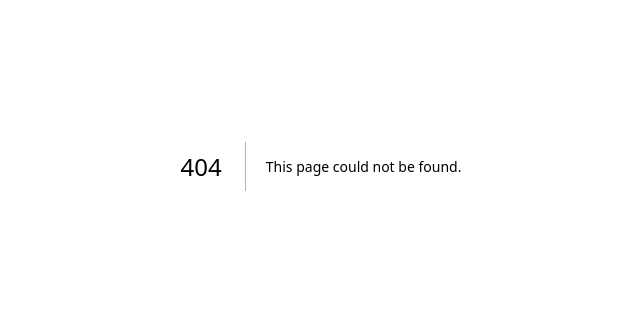
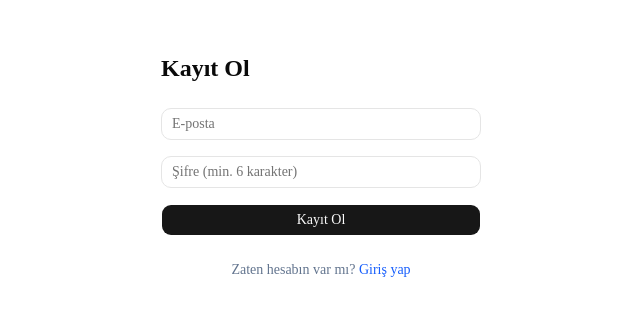
Before and after one commit to burakertann/taskflow, a Next.js app: page /signup in a window 1280 px wide. Before the commit this address had no page. Shown: the part 234-550 px from the top of the page, without its empty margins (319-959 px from the left). Built offline with nearby package versions, Linux system fonts and the light colour scheme.

Commit message:
feat(auth): implement login/signup flow and protected dashboard

```diff
--- /dev/null
+++ b/src/app/(auth)/login/page.tsx
@@ -0,0 +1,68 @@
+'use client'
+
+import { useState } from 'react'
+import { useRouter } from 'next/navigation'
+import Link from 'next/link'
+import { toast } from 'sonner'
+import { createClient } from '@/lib/supabase/client'
+import { Button } from '@/components/ui/button'
+import { Input } from '@/components/ui/input'
+
+export default function LoginPage() {
+  const router = useRouter()
+  const [email, setEmail] = useState('')
+  const [password, setPassword] = useState('')
+  const [loading, setLoading] = useState(false)
+
+  async function handleSubmit(e: React.SubmitEvent) {
+    e.preventDefault()
+    setLoading(true)
+
+    const supabase = createClient()
+    const { error } = await supabase.auth.signInWithPassword({ email, password })
+
+    if (error) {
+      toast.error(error.message)
+      setLoading(false)
+      return
+    }
+
+    router.push('/dashboard')
+    router.refresh()
+  }
+
+  return (
+    <div className="min-h-screen flex items-center justify-center">
+      <div className="w-full max-w-sm space-y-6 p-8">
+        <h1 className="text-2xl font-bold">Giriş Yap</h1>
+
+        <form onSubmit={handleSubmit} className="space-y-4">
+          <Input
+            type="email"
+            placeholder="E-posta"
+            value={email}
+            onChange={(e) => setEmail(e.target.value)}
+            required
+          />
+          <Input
+            type="password"
+            placeholder="Şifre"
+            value={password}
+            onChange={(e) => setPassword(e.target.value)}
+            required
+          />
+          <Button type="submit" className="w-full" disabled={loading}>
+            {loading ? 'Giriş yapılıyor...' : 'Giriş Yap'}
+          </Button>
+        </form>
+
+        <p className="text-sm text-center text-slate-500">
+          Hesabın yok mu?{' '}
+          <Link href="/signup" className="text-blue-600 hover:underline">
+            Kayıt ol
+          </Link>
+        </p>
+      </div>
+    </div>
+  )
+}
--- /dev/null
+++ b/src/app/(auth)/signup/page.tsx
@@ -0,0 +1,69 @@
+'use client'
+
+import { useState } from 'react'
+import { useRouter } from 'next/navigation'
+import Link from 'next/link'
+import { toast } from 'sonner'
+import { createClient } from '@/lib/supabase/client'
+import { Button } from '@/components/ui/button'
+import { Input } from '@/components/ui/input'
+
+export default function SignupPage() {
+  const router = useRouter()
+  const [email, setEmail] = useState('')
+  const [password, setPassword] = useState('')
+  const [loading, setLoading] = useState(false)
+
+  async function handleSubmit(e: React.SubmitEvent) {
+    e.preventDefault()
+    setLoading(true)
+
+    const supabase = createClient()
+    const { error } = await supabase.auth.signUp({ email, password })
+
+    if (error) {
+      toast.error(error.message)
+      setLoading(false)
+      return
+    }
+
+    toast.success('Hesap oluşturuldu! Giriş yapabilirsin.')
+    router.push('/login')
+  }
+
+  return (
+    <div className="min-h-screen flex items-center justify-center">
+      <div className="w-full max-w-sm space-y-6 p-8">
+        <h1 className="text-2xl font-bold">Kayıt Ol</h1>
+
+        <form onSubmit={handleSubmit} className="space-y-4">
+          <Input
+            type="email"
+            placeholder="E-posta"
+            value={email}
+            onChange={(e) => setEmail(e.target.value)}
+            required
+          />
+          <Input
+            type="password"
+            placeholder="Şifre (min. 6 karakter)"
+            value={password}
+            onChange={(e) => setPassword(e.target.value)}
+            minLength={6}
+            required
+          />
+          <Button type="submit" className="w-full" disabled={loading}>
+            {loading ? 'Hesap oluşturuluyor...' : 'Kayıt Ol'}
+          </Button>
+        </form>
+
+        <p className="text-sm text-center text-slate-500">
+          Zaten hesabın var mı?{' '}
+          <Link href="/login" className="text-blue-600 hover:underline">
+            Giriş yap
+          </Link>
+        </p>
+      </div>
+    </div>
+  )
+}
--- /dev/null
+++ b/src/app/dashboard/page.tsx
@@ -0,0 +1,29 @@
+import { createClient } from '@/lib/supabase/server'
+import { redirect } from 'next/navigation'
+import SignOutButton from '@/components/shared/SignOutButton'
+
+export default async function DashboardPage() {
+  const supabase = await createClient()
+  const { data: { user } } = await supabase.auth.getUser()
+
+  if (!user) {
+    redirect('/login')
+  }
+
+  return (
+    <div className="min-h-screen p-8">
+      <div className="max-w-4xl mx-auto">
+        <div className="flex items-center justify-between">
+          <h1 className="text-2xl font-bold">
+            Hoşgeldin, {user.email}
+          </h1>
+          <SignOutButton />
+        </div>
+
+        <p className="mt-4 text-slate-500">
+          Panoların burada listelenecek. (Faz 3&apos;te gelecek)
+        </p>
+      </div>
+    </div>
+  )
+}
--- /dev/null
+++ b/src/components/shared/SignOutButton.tsx
@@ -0,0 +1,22 @@
+'use client'
+
+import { useRouter } from 'next/navigation'
+import { createClient } from '@/lib/supabase/client'
+import { Button } from '@/components/ui/button'
+
+export default function SignOutButton() {
+  const router = useRouter()
+
+  async function handleSignOut() {
+    const supabase = createClient()
+    await supabase.auth.signOut()
+    router.push('/login')
+    router.refresh()
+  }
+
+  return (
+    <Button variant="outline" onClick={handleSignOut}>
+      Çıkış Yap
+    </Button>
+  )
+}
```
